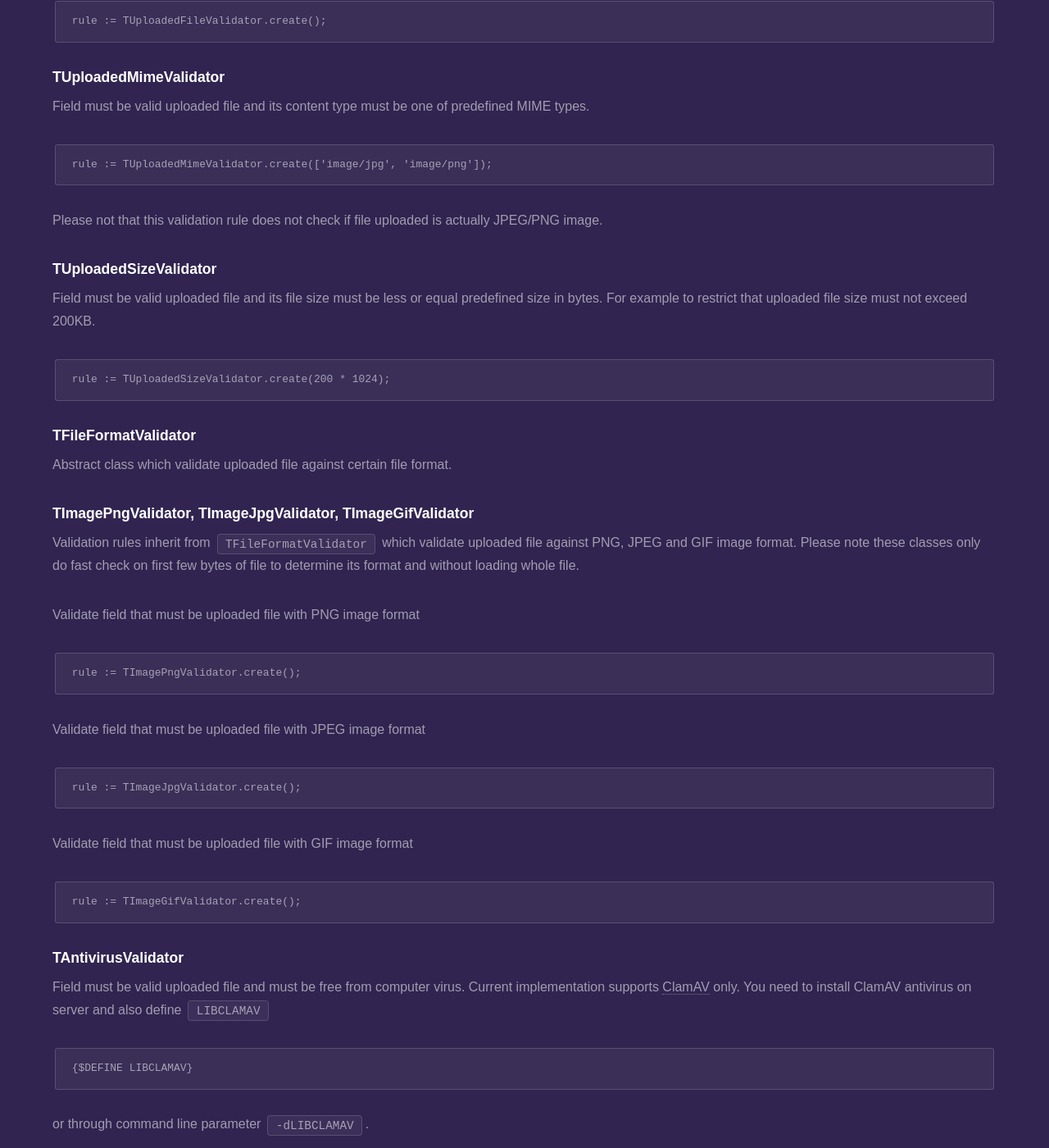
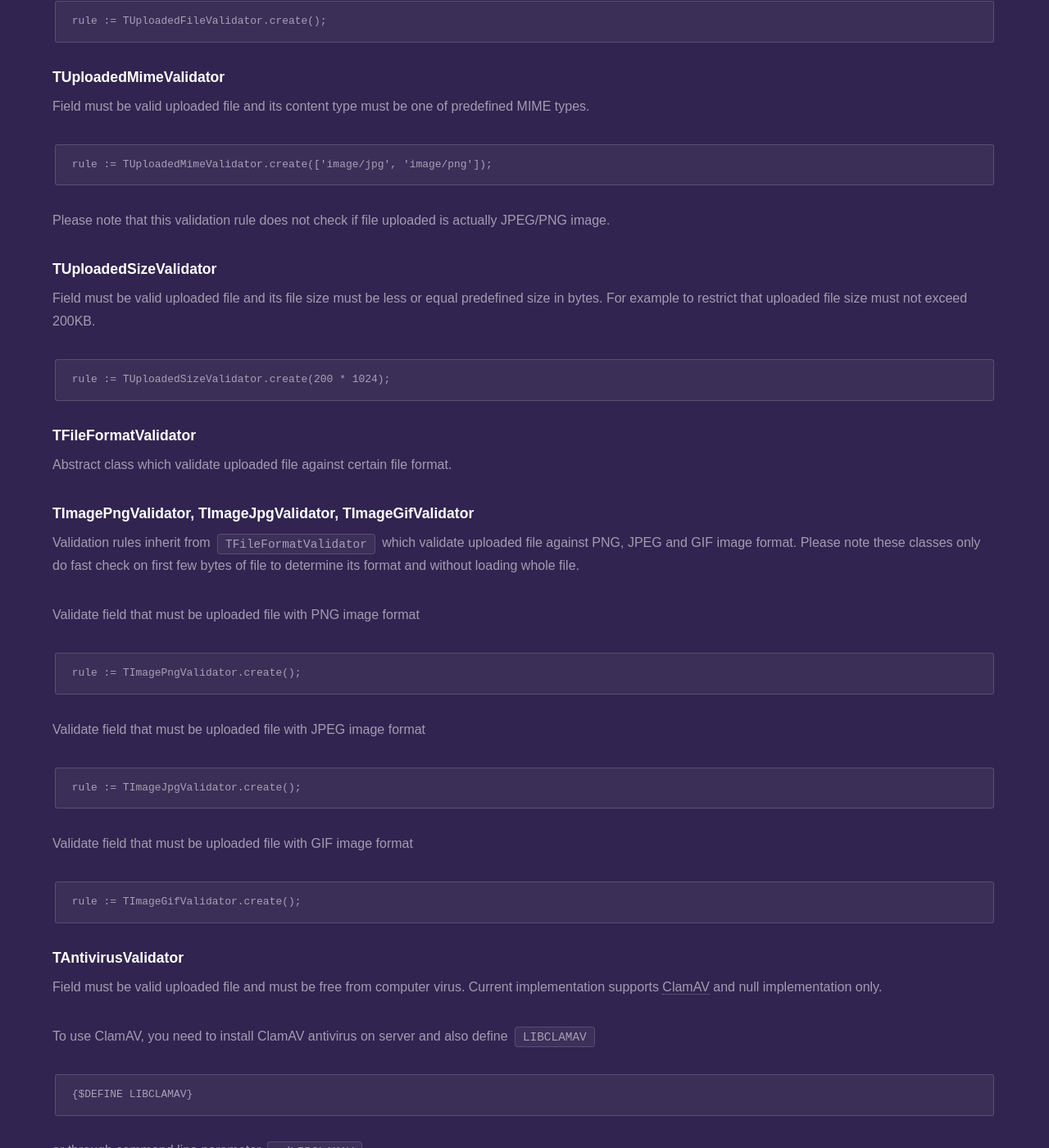
Before and after one commit to fanoframework/fanoframework.github.io, a Jekyll site: the page built from security/form-validation/built-in-validation-rules/index.md, in a window 1280 px wide and 1400 px high, scrolled down 11274 px. Shown: the whole window at 82% size. Built offline with Jekyll 4.4.1, drawn with Linux system fonts in a browser that asks for light colours; our own code applies the rules of GitHub Pages for plain Markdown files; some of the changed text lies outside the part shown.

Commit message:
add documentation about improve validation rule

````diff
--- a/security/form-validation/built-in-validation-rules/index.md
+++ b/security/form-validation/built-in-validation-rules/index.md
@@ -489,7 +489,7 @@
 ```
 rule := TUploadedMimeValidator.create(['image/jpg', 'image/png']);
 ```
-Please not that this validation rule does not check if file uploaded is actually JPEG/PNG image.
+Please note that this validation rule does not check if file uploaded is actually JPEG/PNG image.
 
 ### TUploadedSizeValidator
 
@@ -526,7 +526,9 @@
 
 ### TAntivirusValidator
 
-Field must be valid uploaded file and must be free from computer virus. Current implementation supports [ClamAV](https://www.clamav.net/documents/libclamav) only. You need to install ClamAV antivirus on server and also define `LIBCLAMAV`
+Field must be valid uploaded file and must be free from computer virus. Current implementation supports [ClamAV](https://www.clamav.net/documents/libclamav) and null implementation only.
+
+To use ClamAV, you need to install ClamAV antivirus on server and also define `LIBCLAMAV`
 
 ```
 {$DEFINE LIBCLAMAV}
@@ -536,6 +538,12 @@
 
 ```
 rule := TAntivirusValidator.create(TClamAv.create());
+```
+
+To use null implementation use `TNullAv` class.
+
+```
+rule := TAntivirusValidator.create(TNullAv.create());
 ```
 
 ## Miscellaneous
````
Also changed, not shown: other parts of security/form-validation/built-in-validation-rules/index.md (+4 -0 lines).
